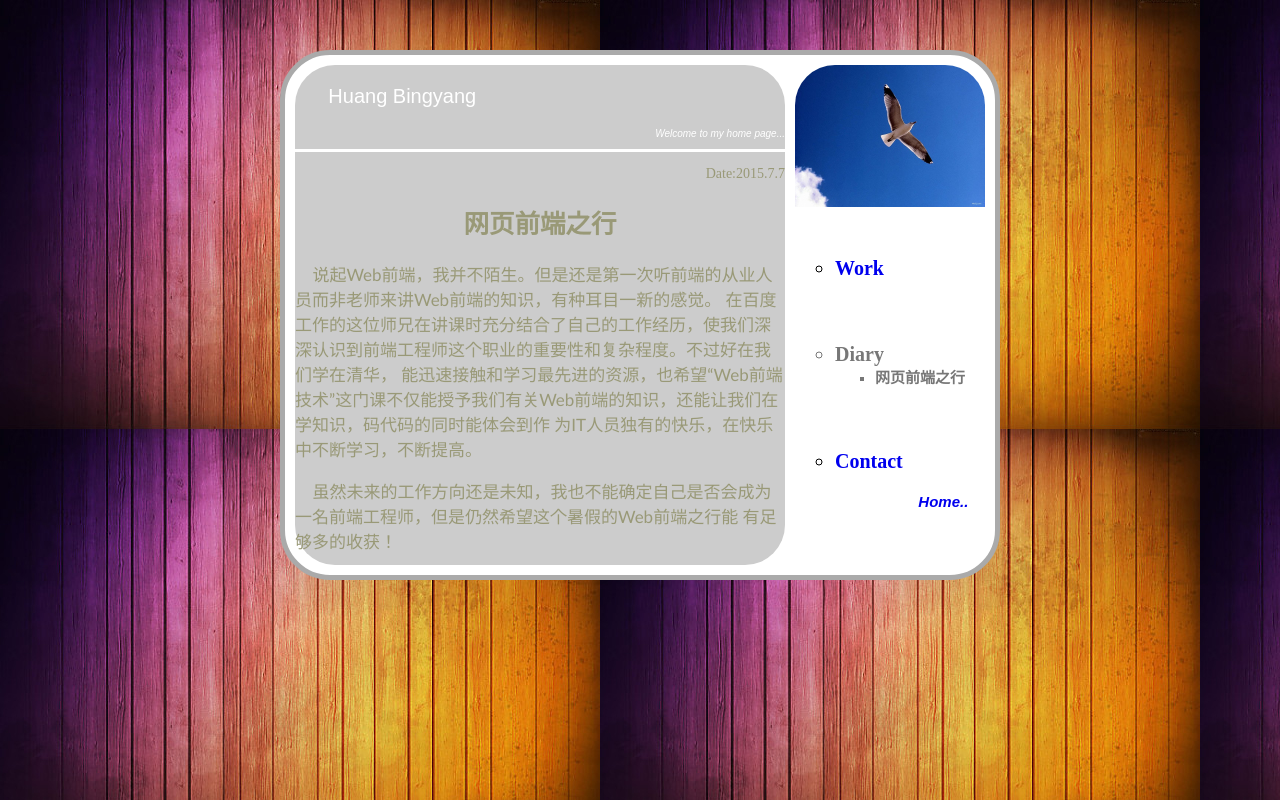
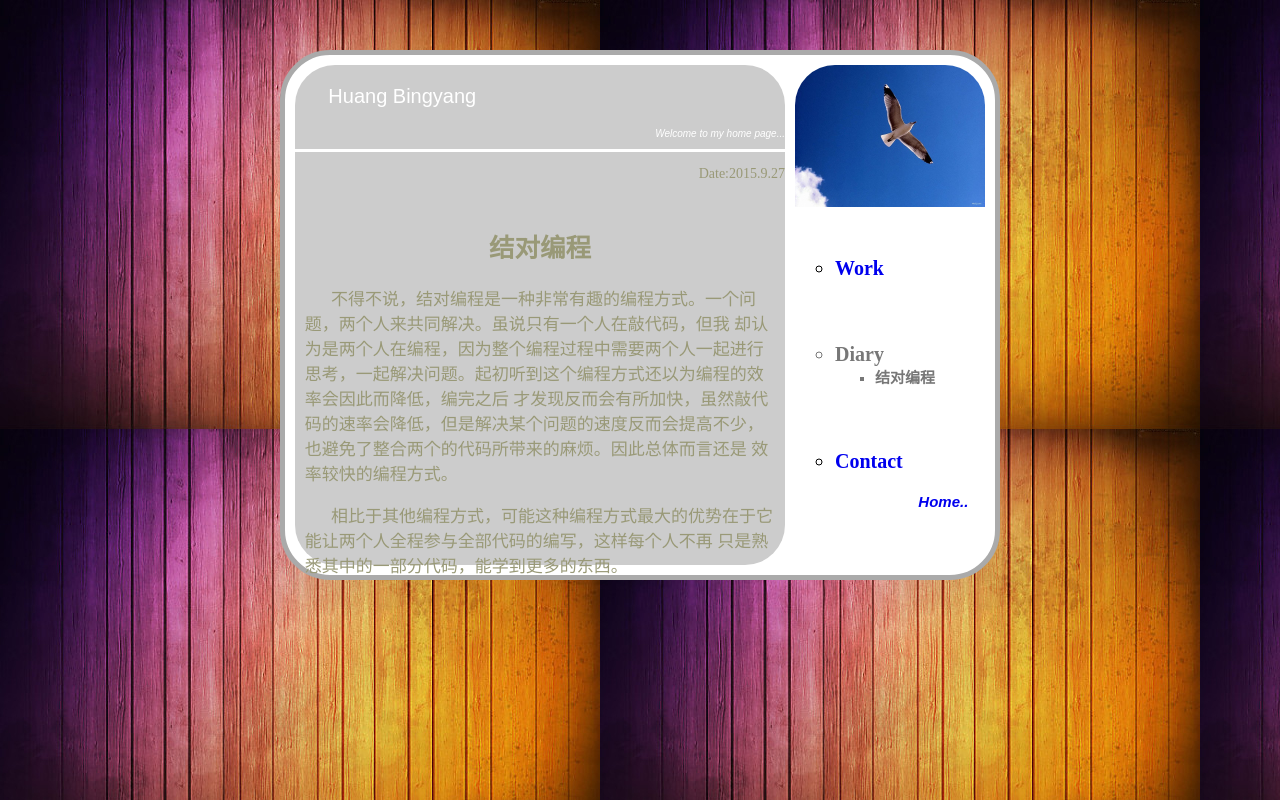
Before and after one commit to hby2013/hby2013.github.io, a plain HTML site: page diary.html in a window 1280 px wide. Drawn offline with Linux system fonts and the light colour scheme.

Commit message:
no message

```diff
--- a/diary.html
+++ b/diary.html
@@ -2,8 +2,7 @@
 
 <html>
 	<head>
-	<meta charset="utf-8">
-	<meta http-equiv = "Content-Type" content = "text/html">
+	<meta http-equiv = "Content-Type" content = "text/html; charset:"UTF-8"" />
 	<link rel="stylesheet" type="text/css" href="css/layout.css"/>
 	</head>
 	<body>
@@ -17,17 +16,17 @@
 		</p>
 		<hr size="3" width="490" color="#FFF" />
 		<p style="text-align:right;font-size:14px;color:#997;">
-		Date:2015.7.7
+		Date:2015.9.27
 		</p>
-		<div style="text-align:left;font-family:Calibri;font-size:17px;color:#997;">
-		<h2 align="center">网页前端之行</h2>
-		<p>&nbsp;&nbsp;&nbsp;&nbsp;说起Web前端，我并不陌生。但是还是第一次听前端的从业人员而非老师来讲Web前端的知识，有种耳目一新的感觉。
-		在百度工作的这位师兄在讲课时充分结合了自己的工作经历，使我们深深认识到前端工程师这个职业的重要性和复杂程度。不过好在我们学在清华，
-		能迅速接触和学习最先进的资源，也希望“Web前端技术”这门课不仅能授予我们有关Web前端的知识，还能让我们在学知识，码代码的同时能体会到作
-		为IT人员独有的快乐，在快乐中不断学习，不断提高。
+		<div style="text-align:left;font-family:Calibri;font-size:17px;color:#997;padding:2%">
+		<h2 align="center">结对编程</h2>
+		<p>&nbsp;&nbsp;&nbsp;&nbsp;&nbsp;&nbsp;不得不说，结对编程是一种非常有趣的编程方式。一个问题，两个人来共同解决。虽说只有一个人在敲代码，但我
+		却认为是两个人在编程，因为整个编程过程中需要两个人一起进行思考，一起解决问题。起初听到这个编程方式还以为编程的效率会因此而降低，编完之后
+		才发现反而会有所加快，虽然敲代码的速率会降低，但是解决某个问题的速度反而会提高不少，也避免了整合两个的代码所带来的麻烦。因此总体而言还是
+		效率较快的编程方式。
 		</p>
-		<p>&nbsp;&nbsp;&nbsp;&nbsp;虽然未来的工作方向还是未知，我也不能确定自己是否会成为一名前端工程师，但是仍然希望这个暑假的Web前端之行能
-		有足够多的收获！
+		<p>&nbsp;&nbsp;&nbsp;&nbsp;&nbsp;&nbsp;相比于其他编程方式，可能这种编程方式最大的优势在于它能让两个人全程参与全部代码的编写，这样每个人不再
+		只是熟悉其中的一部分代码，能学到更多的东西。
 		</p>
 		</div>
 		</div>
@@ -42,7 +41,7 @@
 			<li style="color:#777;"><strong>Diary</strong>
 				<ul type="square">
 					<li style="font-size:15px;">
-						<strong>网页前端之行</strong>
+						<strong>结对编程</strong>
 					</li>
 				</ul>
 			</li>
```
Also changed, not shown: contact.html (+1 -1 lines), index.html (+6 -1 lines), work.html (+1 -1 lines).
